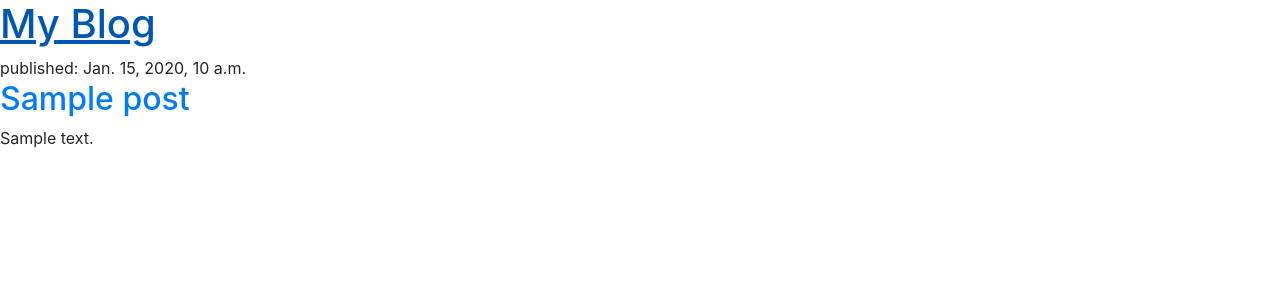
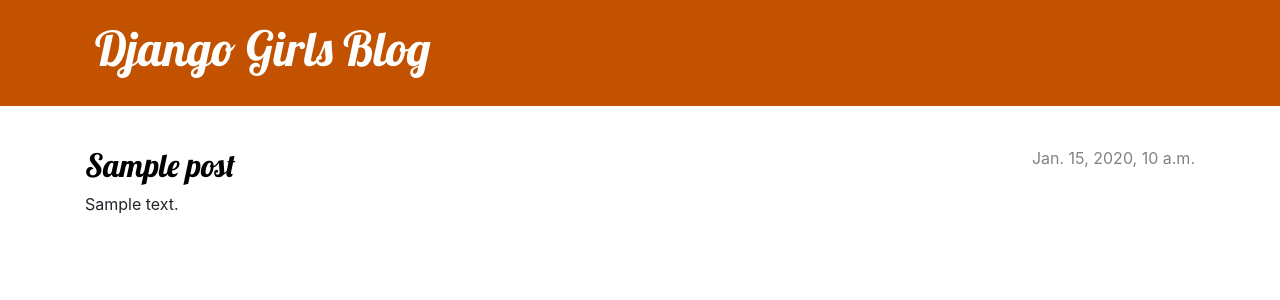
Before and after one commit to lomittable/lets-learn-to-code, a Django app: template mysite/myapp/templates/blog/post_list.html in a window 1280 px wide. Shown: the top 300 px of the page. Run offline with Django 3.2, Linux system fonts and the light colour scheme; the template is opened without the code that fills it: values that come from a table or form of the project are taken from there, others are empty; tables that the repository leaves empty hold one stand-in row (values such as "Sample post").

Commit message:
web page formatting

```diff
--- a/mysite/myapp/models.py
+++ b/mysite/myapp/models.py
@@ -8,7 +8,7 @@ class Post(models.Model):
     title = models.CharField(max_length=200)
     text = models.TextField()
     created_date = models.DateTimeField(default=timezone.now)
-    published_date = models.DateTimeField(blank=True, null=True)
+    published_date = models.DateTimeField(default=timezone.now)
 
     def publish(self):
         self.published_date = timezone.now()
--- /dev/null
+++ b/mysite/myapp/static/css/blog.css
@@ -0,0 +1,70 @@
+.page-header {
+    background-color: #C25100;
+    margin-top: 0;
+    margin-bottom: 40px;
+    padding: 20px 20px 20px 40px;
+}
+
+.page-header h1,
+.page-header h1 a,
+.page-header h1 a:visited,
+.page-header h1 a:active {
+    color: #ffffff;
+    font-size: 36pt;
+    text-decoration: none;
+}
+
+h1,
+h2,
+h3,
+h4 {
+    font-family: 'Lobster', cursive;
+}
+
+.date {
+    color: #828282;
+}
+
+.save {
+    float: right;
+}
+
+.post-form textarea,
+.post-form input {
+    width: 100%;
+}
+
+.top-menu,
+.top-menu:hover,
+.top-menu:visited {
+    color: #ffffff;
+    float: right;
+    font-size: 26pt;
+    margin-right: 20px;
+}
+
+.post {
+    margin-bottom: 70px;
+}
+
+.post h2 a,
+.post h2 a:visited {
+    color: #000000;
+}
+
+.post > .date,
+.post > .actions {
+    float: right;
+}
+
+.btn-default,
+.btn-default:visited {
+    color: #c25100;
+    background: none;
+    border-color: #C25100;
+}
+
+.btn-default:hover {
+    color: #FFFFFF;
+    background-color: #C25100;
+}
--- a/mysite/myapp/templates/blog/post_list.html
+++ b/mysite/myapp/templates/blog/post_list.html
@@ -1,12 +1,34 @@
-<header>
-    <h1><a href="/">My Blog</a></h1>
-    <link rel="stylesheet" href="https://cdn.jsdelivr.net/npm/bootstrap@4.5.3/dist/css/bootstrap.min.css" integrity="sha384-TX8t27EcRE3e/ihU7zmQxVncDAy5uIKz4rEkgIXeMed4M0jlfIDPvg6uqKI2xXr2" crossorigin="anonymous">
+<!DOCTYPE html>
+{% load static %}
+<html>
+<head>
+    <title>Django Girls blog</title>
+    <link rel="stylesheet" href="https://cdn.jsdelivr.net/npm/bootstrap@4.5.3/dist/css/bootstrap.min.css"
+          integrity="sha384-TX8t27EcRE3e/ihU7zmQxVncDAy5uIKz4rEkgIXeMed4M0jlfIDPvg6uqKI2xXr2" crossorigin="anonymous">
+    <link href="//fonts.googleapis.com/css?family=Lobster&subset=latin,latin-ext" rel="stylesheet" type="text/css">
+    <link rel="stylesheet" href="{% static 'css/blog.css' %}">
+</head>
+<body>
+<header class="page-header">
+    <div class="container">
+        <h1><a href="/">Django Girls Blog</a></h1>
+    </div>
 </header>
 
-{% for post in posts %}
-    <article>
-        <time>published: {{ post.published_date }}</time>
-        <h2><a href="">{{ post.title }}</a></h2>
-        <p>{{ post.text|linebreaksbr }}</p>
-    </article>
-{% endfor %}
+<main class="container">
+    <div class="row">
+        <div class="col">
+            {% for post in posts %}
+            <article class="post">
+                <time class="date">
+                    {{ post.published_date }}
+                </time>
+                <h2><a href="">{{ post.title }}</a></h2>
+                <p>{{ post.text|linebreaksbr }}</p>
+            </article>
+            {% endfor %}
+        </div>
+    </div>
+</main>
+</body>
+</html>
--- a/mysite/myapp/views.py
+++ b/mysite/myapp/views.py
@@ -1,7 +1,5 @@
 from django.http import HttpResponse
 from django.shortcuts import render
-from django.utils import timezone
-
 from .models import Post
 
 
@@ -9,5 +7,5 @@ def index(request):
     return HttpResponse("Hello, world. You're at the blog index page.")
 
 def post_list(request):
-    posts = Post.objects.filter(published_date__lte=timezone.now()).order_by('published_date')
+    posts = Post.objects.all()
     return render(request, 'blog/post_list.html', {'posts': posts})
--- a/mysite/mysite/urls.py
+++ b/mysite/mysite/urls.py
@@ -20,6 +20,6 @@ from myapp import views
 
 urlpatterns = [
     path('', views.index, name='index'),
-    path('posts', views.post_list, name='post_list'),
+    path('posts/', views.post_list, name='post_list'),
     path('admin/', admin.site.urls),
 ]
```
